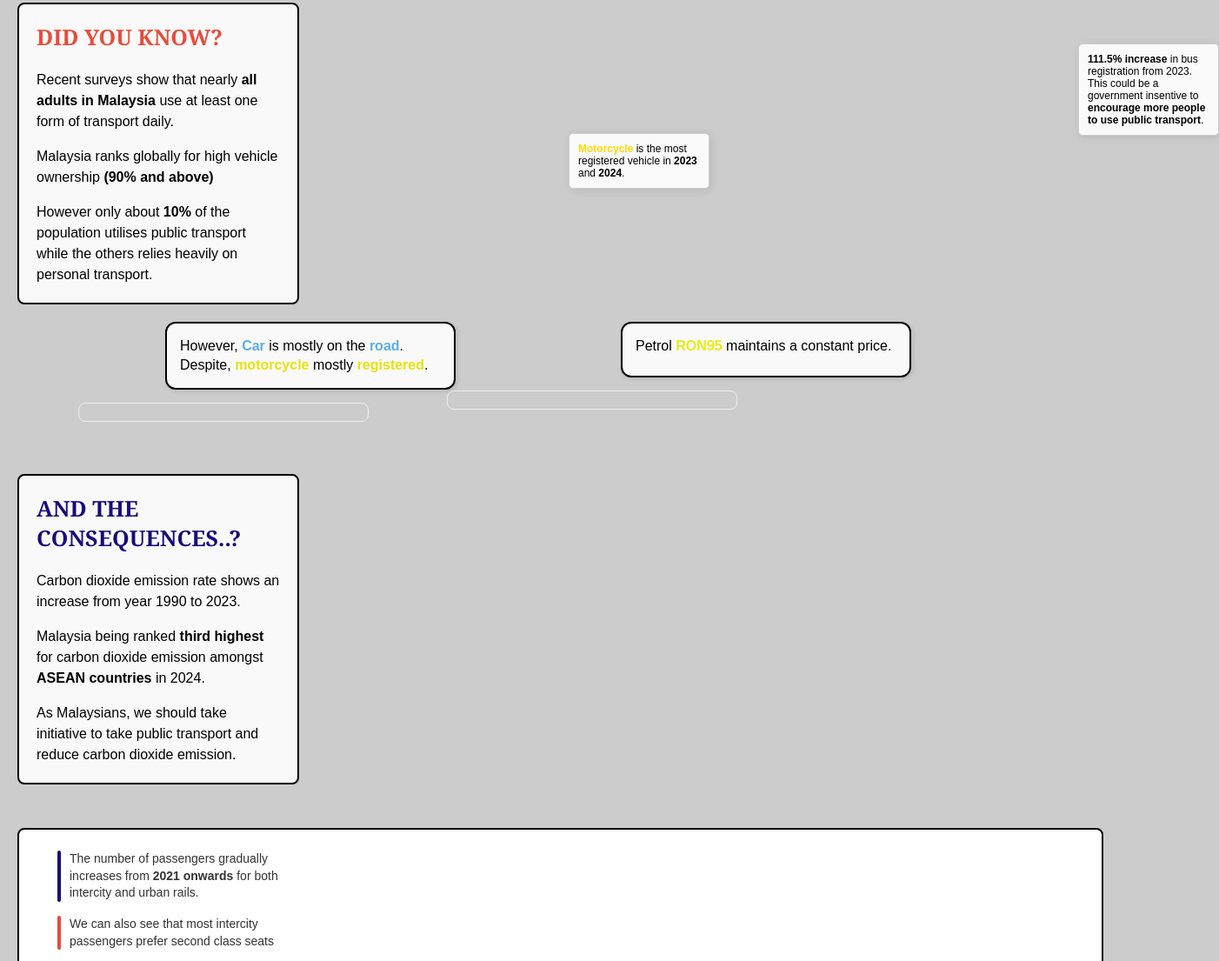
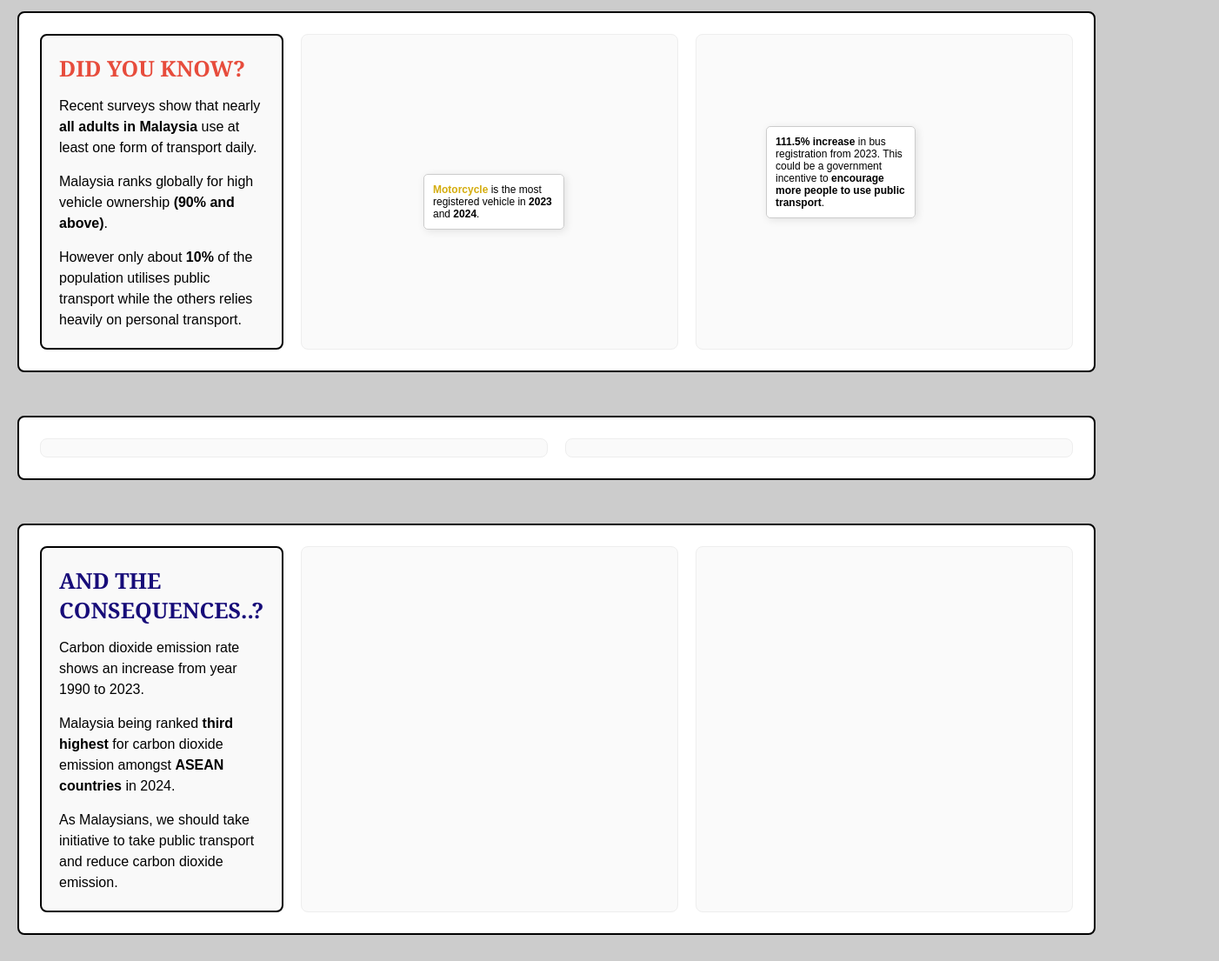
Before and after one commit to mloo0027-byte/2179, a plain HTML site: page index.html in a window 1280 px wide. Shown: the part 175-1280 px from the top of the page at 87% size, 1402 px wide, since content can reach past the window. Drawn offline with Linux system fonts and the light colour scheme; a script that the page names is missing.

Commit message:
added container for every div

```diff
--- a/fuelprice.json
+++ b/fuelprice.json
@@ -1,7 +1,7 @@
 {
   "$schema": "https://vega.github.io/schema/vega-lite/v5.json",
   "title": "Fuel Price in 2024",
-  "width": 600,
+  "width": 500,
   "height": 400,
   "data": {
   "url": "fuelprice.csv",
@@ -43,7 +43,7 @@
       "type": "nominal",
       "scale": {
         "domain": ["ron95", "ron97", "diesel", "diesel_eastmsia"],
-        "range": ["#FFD700", "#355E3B", "#000000", "#2F4F4F "]
+        "range": ["#FFD700", "#D51C39", "#2C5EAD", "#8A5F41 "]
       },
       "legend": {"title": "Fuel Type"}
     }
--- a/index.html
+++ b/index.html
@@ -30,89 +30,88 @@
     Transportation in Malaysia
     </h1>
 
-<div style="display: flex; gap: 30px; align-items: flex-start; justify-content: cenater; margin-top: 40px; position: relative;">
+<div class="graphs-container" style="
+    background-color: #ffffff;
+    border: 2px solid #000000;
+    border-radius: 8px;
+    padding: 24px;
+    display: flex;
+    flex-direction: row;
+    gap: 20px;
+    margin-top: 50px;
+    margin-left: 0px;
+    width: 100%;
+    box-sizing: border-box;
+    align-items: stretch;">
 
-    <div style="border: 2px solid #000000; background-color: #f9f9f9; padding: 20px; width: 280px; border-radius: 8px; flex-shrink: 0;">
-        <h2 style="margin-top: 0; color: #e74c3c; font-family: 'Georgia', serif; font-size: 25px;">
+    <div style="border: 2px solid #000000; background-color: #f9f9f9; padding: 20px; width: 280px; border-radius: 8px; flex-shrink: 0; box-sizing: border-box; display: flex; flex-direction: column; gap: 15px;">
+        <h2 style="margin-top: 0; margin-bottom: 0; color: #e74c3c; font-family: 'Georgia', serif; font-size: 25px;">
             DID YOU KNOW?
         </h2>
-        <p style="font-family: Arial, sans-serif; line-height: 1.5; margin-bottom: 0;">
+        <p style="font-family: Arial, sans-serif; line-height: 1.5; margin: 0;">
             Recent surveys show that nearly <strong>all adults in Malaysia</strong> use at least one form of transport daily.
         </p>
-
-        <p style="font-family: Arial, sans-serif; line-height: 1.5; margin-bottom: 0;">
-            Malaysia ranks globally for high vehicle ownership <strong>(90% and above)</strong>
+        <p style="font-family: Arial, sans-serif; line-height: 1.5; margin: 0;">
+            Malaysia ranks globally for high vehicle ownership <strong>(90% and above)</strong>.
         </p>
-
-        <p style="font-family: Arial, sans-serif; line-height: 1.5; margin-bottom: 0;">
-            However only about <strong> 10% </strong> of the population utilises public transport
-            while the others relies heavily on personal transport.
+        <p style="font-family: Arial, sans-serif; line-height: 1.5; margin: 0;">
+            However only about <strong>10%</strong> of the population utilises public transport while the others relies heavily on personal transport.
         </p>
     </div>
 
-    <div style="position: relative;">
-        <div id="vehicle_registration"></div>
+    <div style="flex: 1; min-width: 0; border: 1px solid #eee; padding: 15px; border-radius: 8px; background-color: #fafafa; position: relative;">
+        <div id="vehicle_registration" style="width: 100%; height: 100%;"></div>
 
-        <div style="position: absolute; top: 150px; left: 280px; width: 140px;
-                    background: rgba(255, 255, 255, 0.9); border: 1px solid #ccc;
+        <div style="position: absolute; top: 160px; right: 130px; width: 140px;
+                    background: rgba(255, 255, 255, 0.95); border: 1px solid #ccc;
                     border-radius: 5px; padding: 10px; font-family: 'Arial', sans-serif;
                     font-size: 12px; pointer-events: none; box-shadow: 2px 2px 10px rgba(0,0,0,0.1); z-index: 10;">
             <p style="color: #000000; margin: 0;">
-                <strong style="color: #FFD700;">Motorcycle</strong> is the most registered vehicle in
+                <strong style="color: #d4ac0d;">Motorcycle</strong> is the most registered vehicle in
                 <strong>2023</strong> and <strong>2024</strong>.
             </p>
         </div>
     </div>
 
-    <div id="registration_increase"></div>
+    <div style="flex: 1; min-width: 0; border: 1px solid #eee; padding: 15px; border-radius: 8px; background-color: #fafafa; position: relative;">
+        <div id="registration_increase" style="width: 100%; height: 100%;"></div>
 
-</div>
-
-    <div style="position: relative;">
-        <div id="registration_increase"></div>
-
-        <div style="position: absolute; top: -300px; left: 1220px; width: 140px;
-                    background: rgba(255, 255, 255, 0.9); border: 1px solid #ccc;
+        <div style="position: absolute; bottom: 150px; right: 180px; width: 150px;
+                    background: rgba(255, 255, 255, 0.95); border: 1px solid #ccc;
                     border-radius: 5px; padding: 10px; font-family: 'Arial', sans-serif;
                     font-size: 12px; pointer-events: none; box-shadow: 2px 2px 10px rgba(0,0,0,0.1); z-index: 10;">
             <p style="color: #000000; margin: 0;">
                 <strong>111.5% increase</strong> in bus registration from 2023.
-                This could be a government insentive to <strong>encourage more people to use public transport</strong>.
+                This could be a government incentive to <strong>encourage more people to use public transport</strong>.
             </p>
         </div>
     </div>
 
-    <div id="registration_increase"></div>
-
 </div>
 
-<div style="display: flex; flex-direction: row; gap: 40px; align-items: flex-start; padding: 20px;">
 
-  <div style="display: flex; flex-direction: column; gap: 15px;">
 
-    <div style="position: relative; left: 150px; top: 0px; border: 2px solid #000000; background-color: #f9f9f9; padding: 15px; width: 300px; min-height: 30px; border-radius: 12px; box-shadow: 2px 2px 5px rgba(0,0,0,0.1); font-family: Arial, sans-serif;">
-      <p style="margin: 0; font-size: 16px; line-height: 1.4;">
-        However, <strong style="color: #5DADE2;">Car</strong> is mostly on the <strong style="color: #5DADE2;">road</strong>.
-      </p>
 
-      <p style="margin: 0; font-size: 16px; line-height: 1.4;">
-        Despite, <strong style="color: #e4e410;">motorcycle</strong> mostly <strong style="color: #e4e410;">registered</strong>.
-      </p>
+
+<div class="graphs-container" style="
+    background-color: #ffffff;
+    border: 2px solid #000000;
+    border-radius: 8px;
+    padding: 24px;
+    display: flex;
+    flex-direction: row;
+    gap: 20px;
+    margin-top: 50px;
+    margin-left: 0px;
+    width: 100%;
+    box-sizing: border-box;
+    align-items: stretch;">
+
+  <div id="traffic_composition" style="flex: 1; min-width: 0; border: 1px solid #eee; padding: 10px; border-radius: 8px; background-color: #fafafa; position: relative;">
     </div>
 
-    <div id="traffic_composition" style="position: relative; left: 50px; top: 0px; border: 1px solid #eee; padding: 10px; border-radius: 8px;"></div>
-  </div>
-
-  <div style="display: flex; flex-direction: column; gap: 15px;">
-
-    <div style="position: relative; left: 300px; top: 0px; border: 2px solid #000000; background-color: #f9f9f9; padding: 15px; width: 300px; min-height: 30px; border-radius: 12px; box-shadow: 2px 2px 5px rgba(0,0,0,0.1); font-family: Arial, sans-serif;">
-      <p style="margin: 0; font-size: 16px; line-height: 1.4;">
-        Petrol <strong style="color: #e8ec17;">RON95</strong> maintains a constant price.
-      </p>
+  <div id="fuelprice" style="flex: 1; min-width: 0; border: 1px solid #eee; padding: 10px; border-radius: 8px; background-color: #fafafa; position: relative;">
     </div>
-
-    <div id="fuelprice" style="position: relative; left: 100px; top: 0px; border: 1px solid #eee; padding: 10px; border-radius: 8px;"></div>
-  </div>
 
 </div>
 
@@ -122,35 +121,42 @@
 
 
 
-<div style="display: flex; gap: 30px; align-items: flex-start; justify-content: cenater; margin-top: 40px; position: relative;">
+<div class="graphs-container" style="
+    background-color: #ffffff;
+    border: 2px solid #000000;
+    border-radius: 8px;
+    padding: 24px;
+    display: flex;
+    flex-direction: row;
+    gap: 20px;
+    margin-top: 50px;
+    margin-left: 0px;
+    width: 100%;
+    box-sizing: border-box;
+    align-items: stretch;">
 
-    <div style="border: 2px solid #000000; background-color: #f9f9f9; padding: 20px; width: 280px; border-radius: 8px; flex-shrink: 0;">
-        <h2 style="margin-top: 0; color: #170C79; font-family: 'Georgia', serif; font-size: 25px;">
+    <div style="border: 2px solid #000000; background-color: #f9f9f9; padding: 20px; width: 280px; border-radius: 8px; flex-shrink: 0; box-sizing: border-box; display: flex; flex-direction: column; gap: 15px;">
+        <h2 style="margin-top: 0; margin-bottom: 0; color: #170C79; font-family: 'Georgia', serif; font-size: 25px;">
             AND THE CONSEQUENCES..?
         </h2>
-        <p style="font-family: Arial, sans-serif; line-height: 1.5; margin-bottom: 0;">
+        <p style="font-family: Arial, sans-serif; line-height: 1.5; margin: 0;">
             Carbon dioxide emission rate shows an increase from year 1990 to 2023.
         </p>
-
-        <p style="font-family: Arial, sans-serif; line-height: 1.5; margin-bottom: 0;">
+        <p style="font-family: Arial, sans-serif; line-height: 1.5; margin: 0;">
             Malaysia being ranked <strong>third highest</strong> for carbon dioxide emission amongst <strong> ASEAN countries</strong> in 2024.
         </p>
-
-        <p style="font-family: Arial, sans-serif; line-height: 1.5; margin-bottom: 0;">
+        <p style="font-family: Arial, sans-serif; line-height: 1.5; margin: 0;">
             As Malaysians, we should take initiative to take public transport and reduce carbon dioxide emission.
         </p>
     </div>
 
-    <div style="position: relative;">
-        <div id="co2_emission_transport"></div>
+    <div id="co2_emission_transport" style="flex: 1; min-width: 0; border: 1px solid #eee; padding: 15px; border-radius: 8px; background-color: #fafafa; position: relative;">
+        </div>
 
-
-    </div>
-
-    <div id="co2_emission_2024"></div>
+    <div id="co2_emission_2024" style="flex: 1; min-width: 0; border: 1px solid #eee; padding: 15px; border-radius: 8px; background-color: #fafafa; position: relative;">
+        </div>
 
 </div>
-
 
 </div>
 
--- a/registration_increase.json
+++ b/registration_increase.json
@@ -1,7 +1,7 @@
 {
   "$schema": "https://vega.github.io/schema/vega-lite/v5.json",
   "title": "Increase in Vehicle Registration",
-  "width": 300,
+  "width": 400,
   "height": 300,
   "data": {
     "url": "vehicle_registration.csv"
--- a/vehicle_registration.json
+++ b/vehicle_registration.json
@@ -1,7 +1,7 @@
 {
   "$schema": "https://vega.github.io/schema/vega-lite/v5.json",
   "title": "Vehicle Registrations in 2023 and 2024",
-  "width": 400,
+  "width": 330,
   "height": 250,
   "data": {
     "url": "vehicle_registration.csv"
```
Also changed, not shown: traffic_composition.csv (+5 -5 lines), traffic_composition.json (+6 -6 lines).
